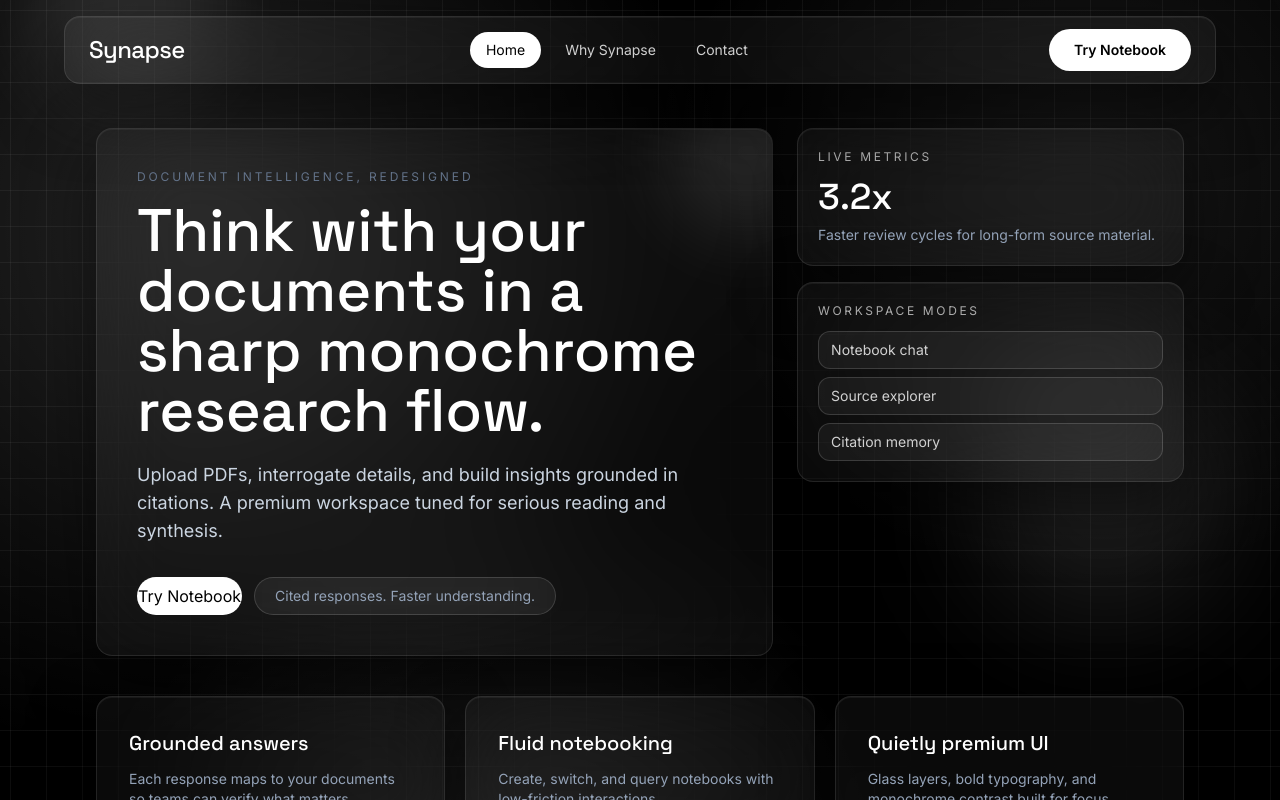
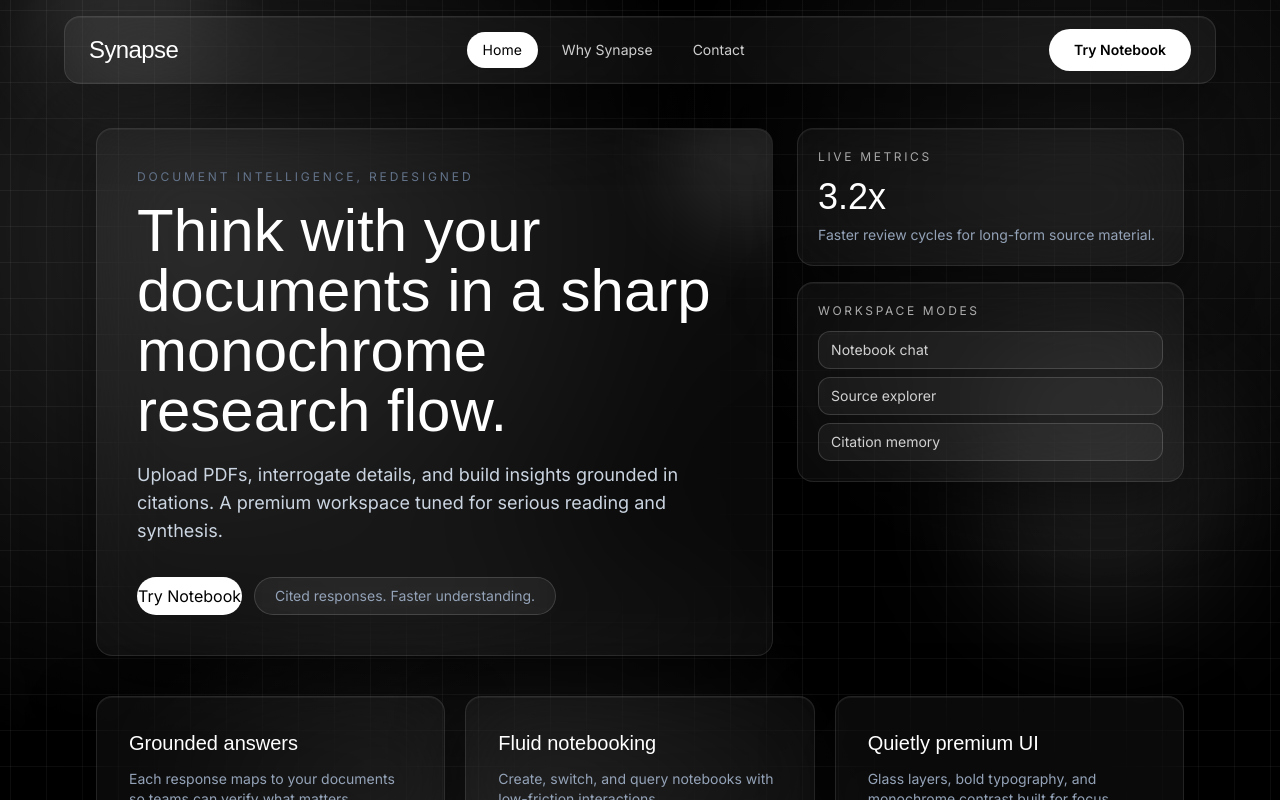
Before and after one commit to kahan-hirani/Synapse_frontend_backend, a React (Vite) app in the folder client/: page / in a window 1280 px wide. Shown: the top 800 px of the page. Built offline with nearby package versions, Linux system fonts and the light colour scheme.

Commit message:
feat: update display font in Tailwind configuration to Manrope

```diff
--- a/client/tailwind.config.js
+++ b/client/tailwind.config.js
@@ -6,7 +6,7 @@ export default {
   theme: {
     extend: {
       fontFamily: {
-        display: ['"Space Grotesk"', 'sans-serif'],
+        display: ['"Manrope"', 'sans-serif'],
         body: ['"Inter"', 'sans-serif'],
       },
       animation: {
```
